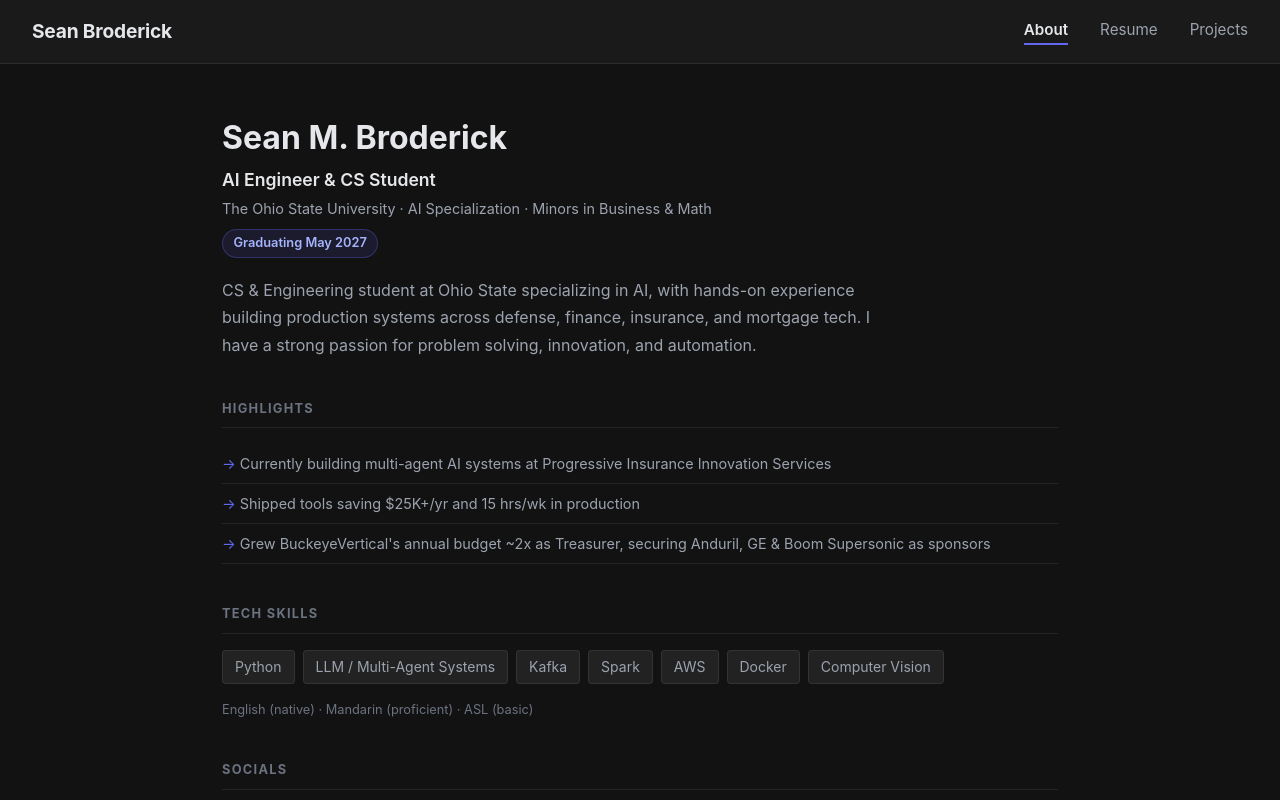
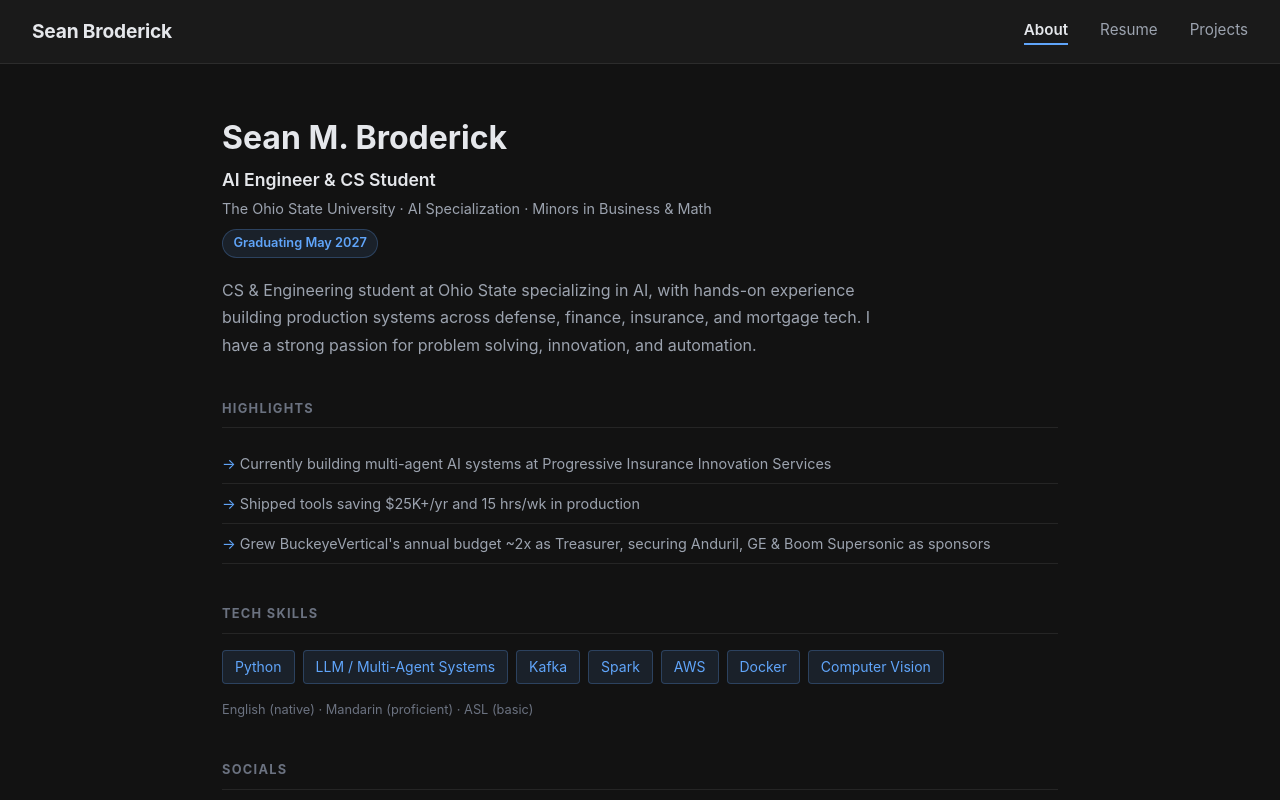
Before and after one commit to seanbrod/sb-portfolio, a Nuxt app in the folder src/: page / in a window 1280 px wide. Shown: the top 800 px of the page. Built offline with nearby package versions, Linux system fonts and the light colour scheme.

Commit message:
finalized color schema

```diff
--- a/src/assets/css/main.css
+++ b/src/assets/css/main.css
@@ -10,8 +10,8 @@
   --text-muted:  #9CA3AF;
   --text-faint:  #6B7280;
   --border:      rgba(255, 255, 255, 0.08);
-  --accent:      #6366F1;
-  --accent-dark: #4F46E5;
+  --accent:      #60A5FA;
+  --accent-dark: #3B82F6;
   --accent-2:    #F59E0B;
 }
 
--- a/src/pages/index.vue
+++ b/src/pages/index.vue
@@ -54,9 +54,9 @@ h1 { font-size: 2rem; margin: 0 0 0.2rem; color: var(--text); }
   display: inline-block;
   font-size: 0.8rem;
   font-weight: 600;
-  color: #a5b4fc;
-  background: rgba(99, 102, 241, 0.12);
-  border: 1px solid rgba(99, 102, 241, 0.3);
+  color: var(--accent);
+  background: rgba(96, 165, 250, 0.1);
+  border: 1px solid rgba(96, 165, 250, 0.25);
   border-radius: 20px;
   padding: 0.2rem 0.65rem;
   margin: 0 0 1.2rem;
@@ -90,11 +90,11 @@ h2 {
 .skill-tags { list-style: none; padding: 0; display: flex; flex-wrap: wrap; gap: 0.5rem; }
 .skill-tags li {
   padding: 0.3rem 0.75rem;
-  background: var(--bg-elevated);
-  border: 1px solid var(--border);
+  background: rgba(96, 165, 250, 0.1);
+  border: 1px solid rgba(96, 165, 250, 0.25);
   border-radius: 4px;
   font-size: 0.875rem;
-  color: var(--text-muted);
+  color: var(--accent);
 }
 .languages { margin: 0.75rem 0 0; font-size: 0.8rem; color: var(--text-faint); }
 
--- a/src/pages/projects.vue
+++ b/src/pages/projects.vue
@@ -80,10 +80,10 @@ h1 { font-size: 2rem; margin: 0 0 1.5rem; color: var(--text); }
 .tech-tags span {
   font-size: 0.78rem;
   padding: 0.2rem 0.5rem;
-  background: var(--bg-elevated);
-  border: 1px solid var(--border);
+  background: rgba(96, 165, 250, 0.1);
+  border: 1px solid rgba(96, 165, 250, 0.25);
   border-radius: 4px;
-  color: var(--text-muted);
+  color: var(--accent);
 }
 
 .card-links { display: flex; gap: 1.25rem; }
```
